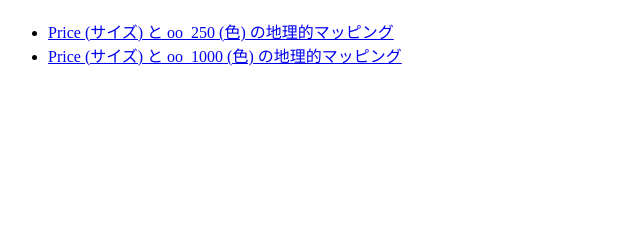
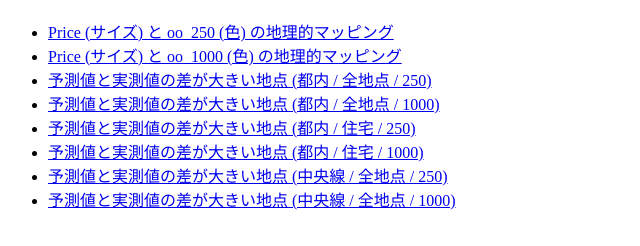
Before and after one commit to dandantitech/goban_oo, a plain HTML site: page index.html in a window 1280 px wide. Shown: the part 70-316 px from the top of the page, without its empty margins (0-640 px from the left). Drawn offline with Linux system fonts and the light colour scheme.

Commit message:
Update index.html

```diff
--- a/index.html
+++ b/index.html
@@ -12,6 +12,12 @@
     <ul>
         <li><a href="output_geo_map_size_color_250.html" target="_blank">Price (サイズ) と oo_250 (色) の地理的マッピング</a></li>
         <li><a href="output_geo_map_size_color_1000.html" target="_blank">Price (サイズ) と oo_1000 (色) の地理的マッピング</a></li>
+        <li><a href="outlier_map_aa250.html" target="_blank"> 予測値と実測値の差が大きい地点 (都内 / 全地点 / 250) </li>
+        <li><a href="outlier_map_aa1000.html" target="_blank"> 予測値と実測値の差が大きい地点 (都内 / 全地点 / 1000) </a></li>
+        <li><a href="outlier_map_ah250.html" target="_blank"> 予測値と実測値の差が大きい地点 (都内 / 住宅 / 250) </li>
+        <li><a href="outlier_map_ah1000.html" target="_blank"> 予測値と実測値の差が大きい地点 (都内 / 住宅 / 1000) </a></li>
+        <li><a href="outlier_map_ca250.html" target="_blank"> 予測値と実測値の差が大きい地点 (中央線 / 全地点 / 250) </li>
+        <li><a href="outlier_map_ca1000.html" target="_blank"> 予測値と実測値の差が大きい地点 (中央線 / 全地点 / 1000) </a></li>
     </ul>
 
 </body>
```
